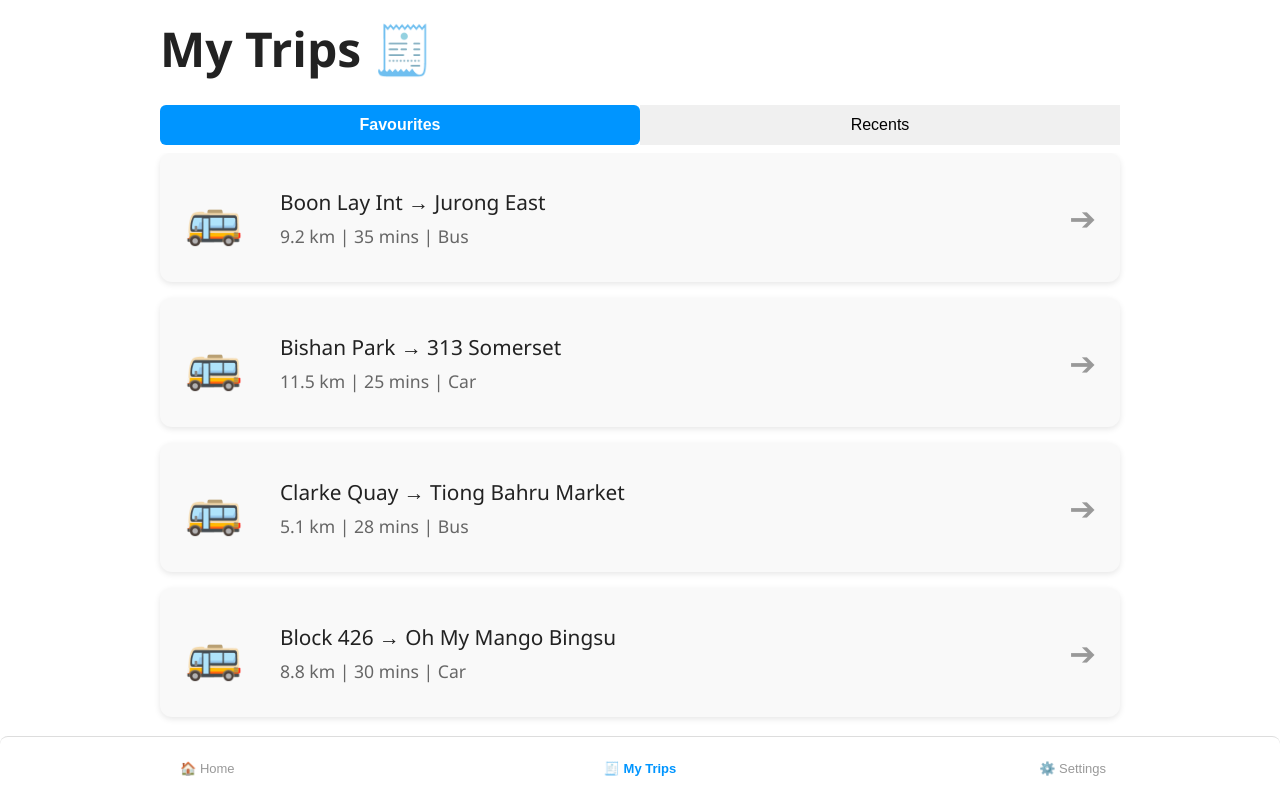
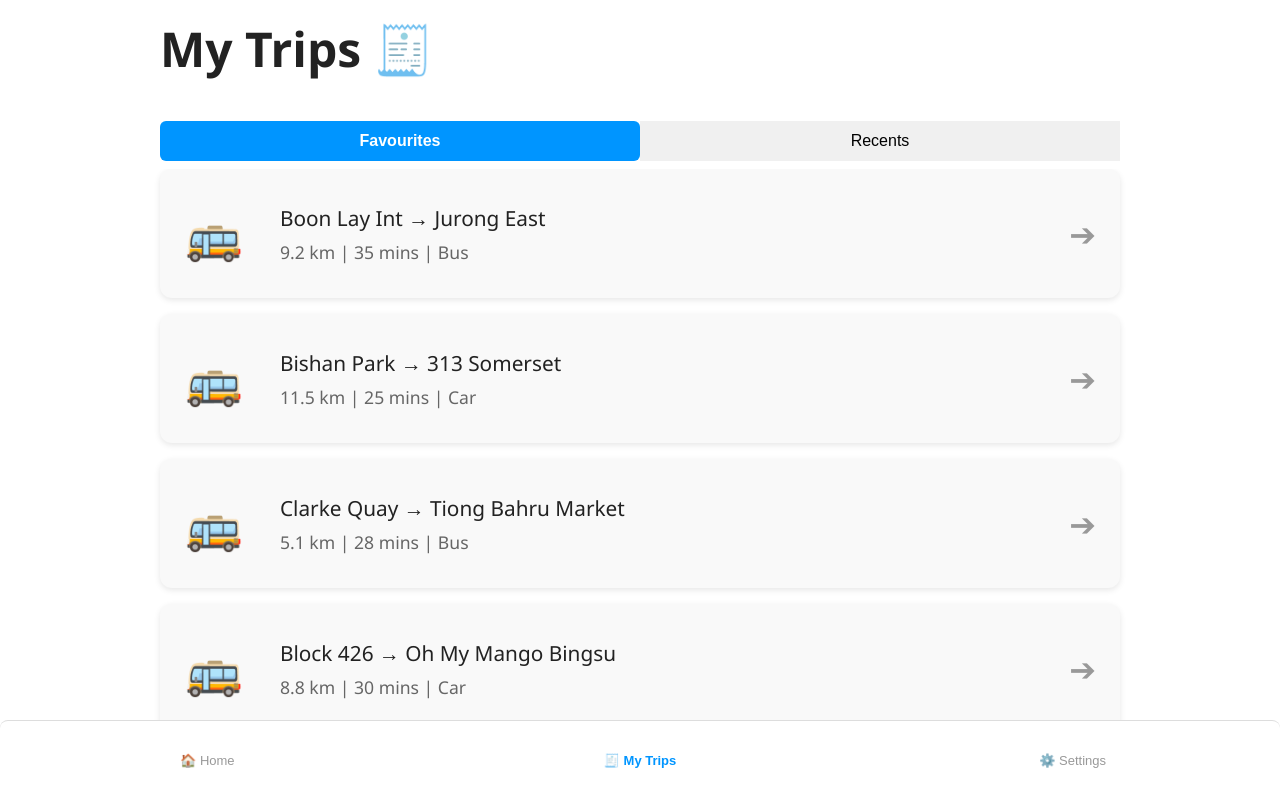
Before and after one commit to IAmGreyBunny/SC2006-CommuteBuddy, a React (Vite) app in the folder frontend/: page /my-trips in a window 1280 px wide. Built offline with nearby package versions, Linux system fonts and the light colour scheme; sample sign-in values are in the browser's storage.

Commit message:
updated MyTrips.css

```diff
--- a/frontend/src/pages/myTrips.css
+++ b/frontend/src/pages/myTrips.css
@@ -14,6 +14,7 @@
   padding: 1rem;
   padding-left: 12.5%;
   padding-right: 0;
+  padding-bottom: 1.5rem;
   text-align: left;
   font-size: 1.5rem;
   font-weight: bold;
@@ -24,6 +25,7 @@
   display: flex;
   justify-content: center;
   margin: 0.5rem 0;
+  margin-top: 1rem;
   margin-left: 12.5%;
   margin-right: 12.5%;
   padding: 0;
@@ -101,7 +103,7 @@
   width: 100vw;
   display: flex;
   justify-content: space-around;
-  padding: 1rem 0;
+  padding: 1.5rem 0;
   background: #fff;
   border-top: 1px solid #ddd;
   z-index: 100;
@@ -111,8 +113,9 @@
   flex: 1;
   border: none;
   background: none;
-  font-size: 1rem;
+  font-size: 1.3rem;
   cursor: pointer;
+  padding: 0.5rem;
 }
 
 .nav-btn.active {
```
